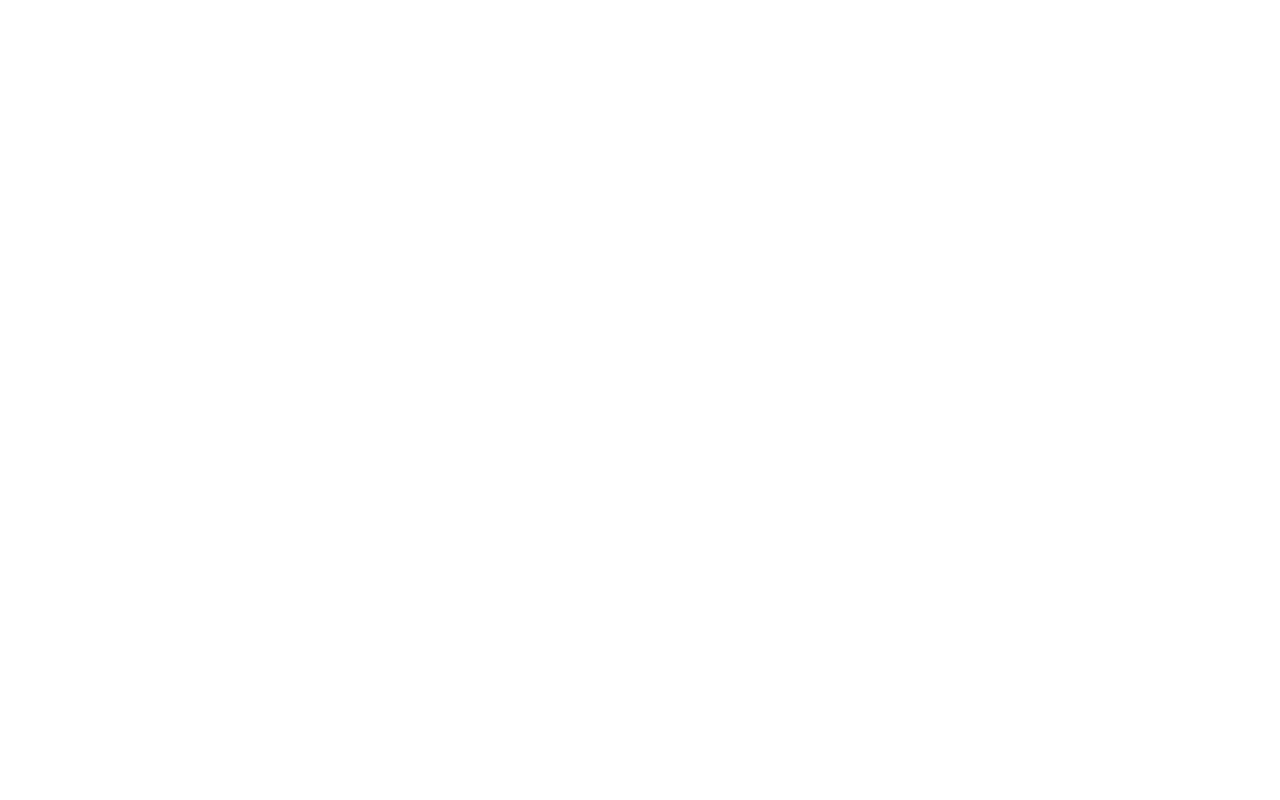
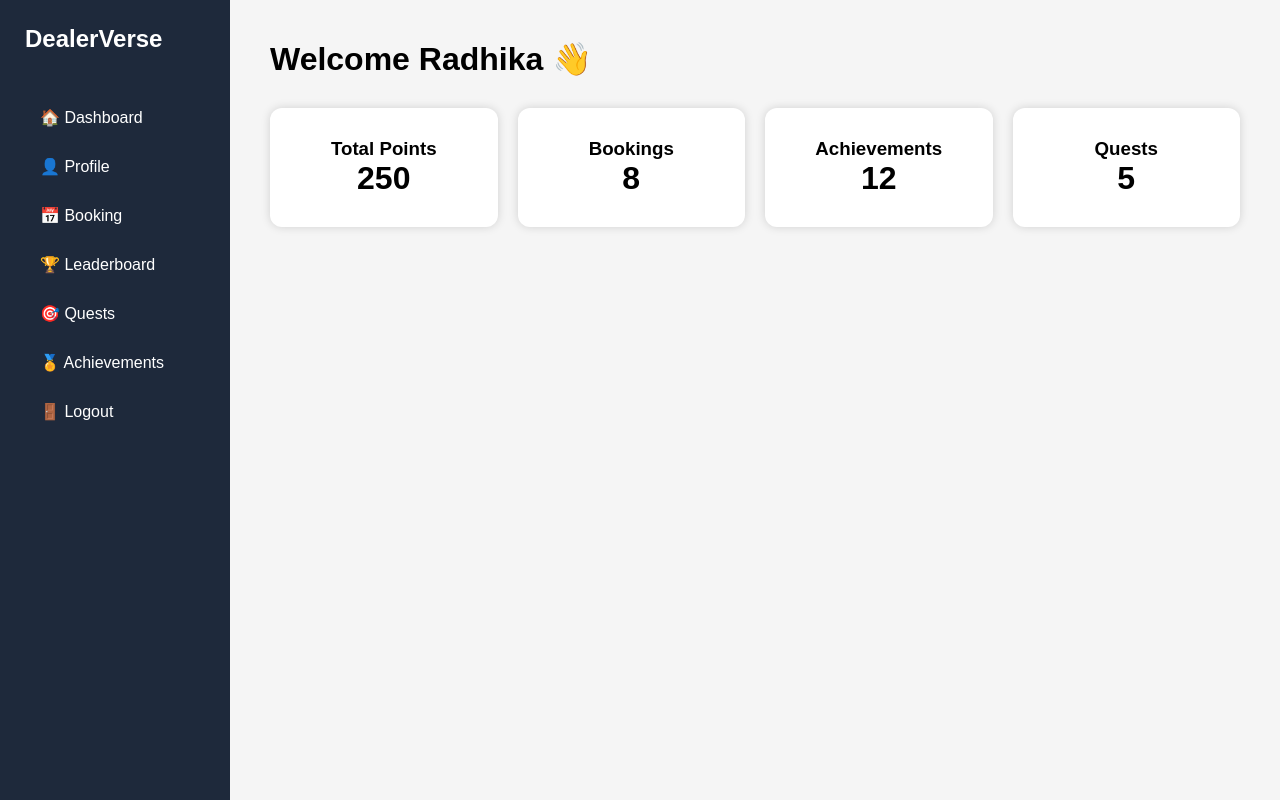
Before and after one commit to Radhika242005/DealerVerse, a plain HTML site: page frontend/pages/dashboard.html in a window 1280 px wide. Drawn offline with Linux system fonts and the light colour scheme.

Commit message:
Completed authentication and dashboard UI

```diff
--- a/frontend/css/dashboard.css
+++ b/frontend/css/dashboard.css
@@ -0,0 +1,85 @@
+*{
+    margin:0;
+    padding:0;
+    box-sizing:border-box;
+    font-family:Arial, Helvetica, sans-serif;
+}
+
+body{
+    display:flex;
+    background:#f5f5f5;
+}
+
+.sidebar{
+
+    width:230px;
+
+    height:100vh;
+
+    background:#1e293b;
+
+    color:white;
+
+    padding:25px;
+
+}
+
+.sidebar h2{
+
+    margin-bottom:40px;
+
+}
+
+.sidebar ul{
+
+    list-style:none;
+
+}
+
+.sidebar li{
+
+    padding:15px;
+
+    cursor:pointer;
+
+}
+
+.sidebar li:hover{
+
+    background:#334155;
+
+}
+
+.content{
+
+    flex:1;
+
+    padding:40px;
+
+}
+
+.cards{
+
+    margin-top:30px;
+
+    display:grid;
+
+    grid-template-columns:repeat(4,1fr);
+
+    gap:20px;
+
+}
+
+.card{
+
+    background:white;
+
+    padding:30px;
+
+    border-radius:12px;
+
+    box-shadow:0 0 10px rgba(0,0,0,.15);
+
+    text-align:center;
+
+}
--- a/frontend/css/login.css
+++ b/frontend/css/login.css
@@ -0,0 +1,54 @@
+body{
+    margin:0;
+    font-family:Arial, Helvetica, sans-serif;
+    background:#f5f5f5;
+}
+
+.login-container{
+
+    width:350px;
+    margin:100px auto;
+
+    background:white;
+
+    padding:30px;
+
+    border-radius:10px;
+
+    box-shadow:0 0 10px rgba(0,0,0,.2);
+
+}
+
+input{
+
+    width:100%;
+    padding:12px;
+
+    margin-top:15px;
+
+    box-sizing:border-box;
+
+}
+
+button{
+
+    width:100%;
+    margin-top:20px;
+
+    padding:12px;
+
+    background:#2196F3;
+
+    color:white;
+
+    border:none;
+
+    cursor:pointer;
+
+}
+
+button:hover{
+
+    background:#1565C0;
+
+}
--- a/frontend/index.html
+++ b/frontend/index.html
@@ -1,13 +1,40 @@
 <!DOCTYPE html>
-<html>
+<html lang="en">
 <head>
-<title>DealerVerse</title>
+    <meta charset="UTF-8">
+    <meta name="viewport" content="width=device-width, initial-scale=1.0">
+    <title>DealerVerse Login</title>
+    <link rel="stylesheet" href="css/login.css">
 </head>
 <body>
 
-<h1>🚗 DealerVerse</h1>
+<div class="login-container">
+    <h1>DealerVerse</h1>
 
-<button>Login</button>
+    <form id="loginForm">
+        <input
+            type="email"
+            id="email"
+            placeholder="Email"
+            required
+        >
+
+        <input
+            type="password"
+            id="password"
+            placeholder="Password"
+            required
+        >
+
+        <button type="submit">
+            Login
+        </button>
+    </form>
+
+    <p id="message"></p>
+</div>
+
+<script src="js/login.js"></script>
 
 </body>
 </html>
--- a/frontend/js/dashboard.js
+++ b/frontend/js/dashboard.js
@@ -0,0 +1 @@
+console.log("Dashboard Loaded Successfully");
--- a/frontend/pages/dashboard.html
+++ b/frontend/pages/dashboard.html
@@ -0,0 +1,82 @@
+<!DOCTYPE html>
+<html lang="en">
+<head>
+    <meta charset="UTF-8">
+    <meta name="viewport" content="width=device-width, initial-scale=1.0">
+    <title>DealerVerse Dashboard</title>
+
+    <link rel="stylesheet" href="../css/dashboard.css">
+</head>
+
+<body>
+
+<div class="sidebar">
+
+    <h2>DealerVerse</h2>
+
+    <ul>
+
+        <li>🏠 Dashboard</li>
+
+        <li>👤 Profile</li>
+
+        <li>📅 Booking</li>
+
+        <li>🏆 Leaderboard</li>
+
+        <li>🎯 Quests</li>
+
+        <li>🏅 Achievements</li>
+
+        <li>🚪 Logout</li>
+
+    </ul>
+
+</div>
+
+<div class="content">
+
+    <h1>Welcome Radhika 👋</h1>
+
+    <div class="cards">
+
+        <div class="card">
+
+            <h3>Total Points</h3>
+
+            <h1>250</h1>
+
+        </div>
+
+        <div class="card">
+
+            <h3>Bookings</h3>
+
+            <h1>8</h1>
+
+        </div>
+
+        <div class="card">
+
+            <h3>Achievements</h3>
+
+            <h1>12</h1>
+
+        </div>
+
+        <div class="card">
+
+            <h3>Quests</h3>
+
+            <h1>5</h1>
+
+        </div>
+
+    </div>
+
+</div>
+
+<script src="../js/dashboard.js"></script>
+
+</body>
+</html>
```
Also changed, not shown: backend/controllers/authController.js (added, +11 -0 lines), backend/routes/authRoutes.js (+12 -0 lines), backend/server.js (+11 -0 lines), frontend/js/login.js (+41 -0 lines).
